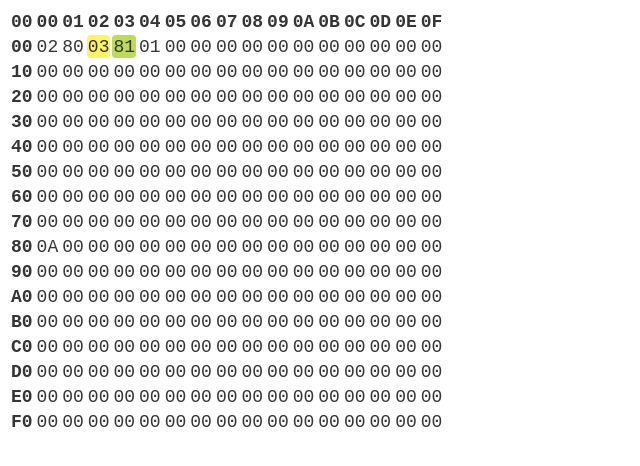
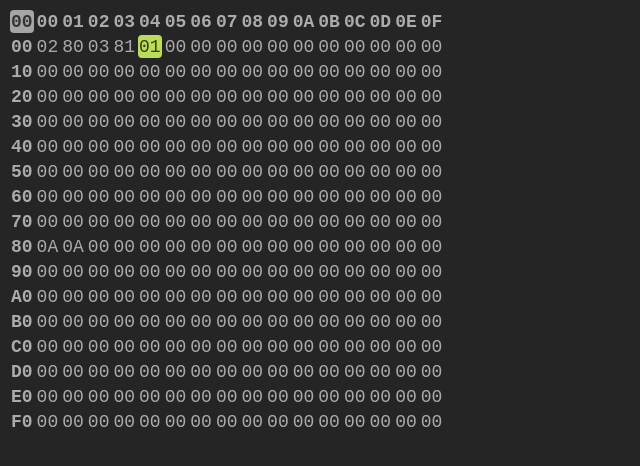
Before and after one commit to joaorodriguesjr/virtualmachine, a plain HTML site: page index.html in a window 1280 px wide. Shown: the whole page, without its empty margins (0-640 px from the left). Drawn offline with Linux system fonts and the light colour scheme.

Commit message:
Moves the css code

```diff
--- a/index.html
+++ b/index.html
@@ -5,37 +5,15 @@
   <meta http-equiv="X-UA-Compatible" content="IE=edge">
   <meta name="viewport" content="width=device-width, initial-scale=1.0">
   <title>Javascript Virtual Machine</title>
+  <link rel="stylesheet" href="./styles.css">
 </head>
 <body>
-  <style>
-    body {
-      font-family: 'Courier New', Courier, monospace;
-    }
-
-    .pc-highlight {
-      background-color: #fff365;
-    }
-
-    .mar-highlight {
-      background-color: #badc58;
-    }
-
-    .memory-view {
-      font-size: 18px;
-      color: #353535;
-    }
-
-    th, td {
-      padding-top: 2px;
-      border-radius: 4px;
-    }
-  </style>
   <div class="container main">
     <div class="memory-view">
       <table>
         <thead>
           <tr>
-            <th>00</th>
+            <th class="memory-page">00</th>
             <th>00</th>
             <th>01</th>
             <th>02</th>
--- a/main.js
+++ b/main.js
@@ -27,7 +27,7 @@ processor.mar.onChange = (register) => {
 
 memoryView.onPcChange(processor.pc.read())
 
-const frequency = Frequency.HZ(1)
+const frequency = Frequency.HZ(2)
 const interval = setInterval(() => {
     if (processor.halt) {
         clearInterval(interval)
--- /dev/null
+++ b/styles.css
@@ -0,0 +1,29 @@
+body {
+    font-family: 'Courier New', Courier, monospace;
+    background-color: #252525;
+    color: #ABABAB;
+}
+
+.pc-highlight {
+    background-color: #fff365;
+    color: #595200;
+}
+
+.mar-highlight {
+    background-color: #badc58;
+    color: #323f0d
+}
+
+.memory-view {
+    font-size: 18px;
+}
+
+.memory-page {
+    background-color: #a5a5a5;
+    color: #353535;
+}
+
+th, td {
+    padding-top: 2px;
+    border-radius: 4px;
+}
```
